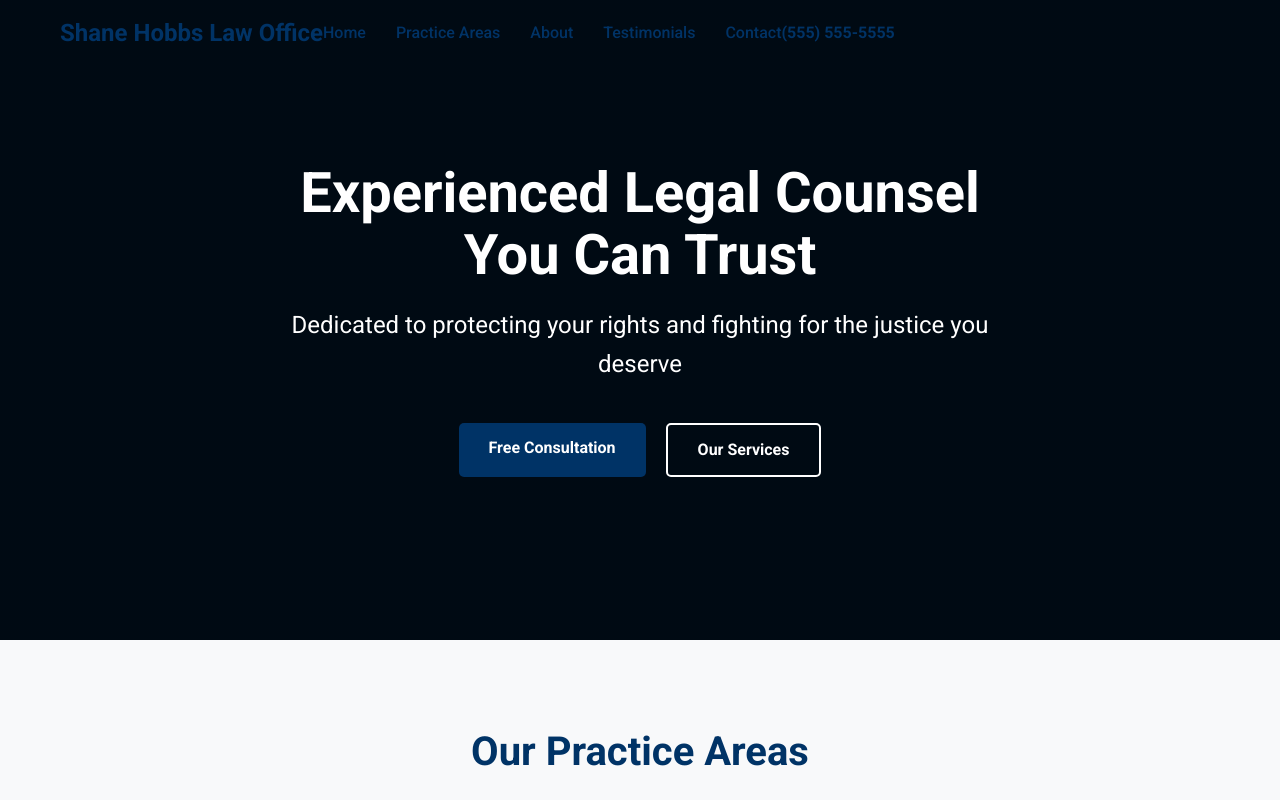
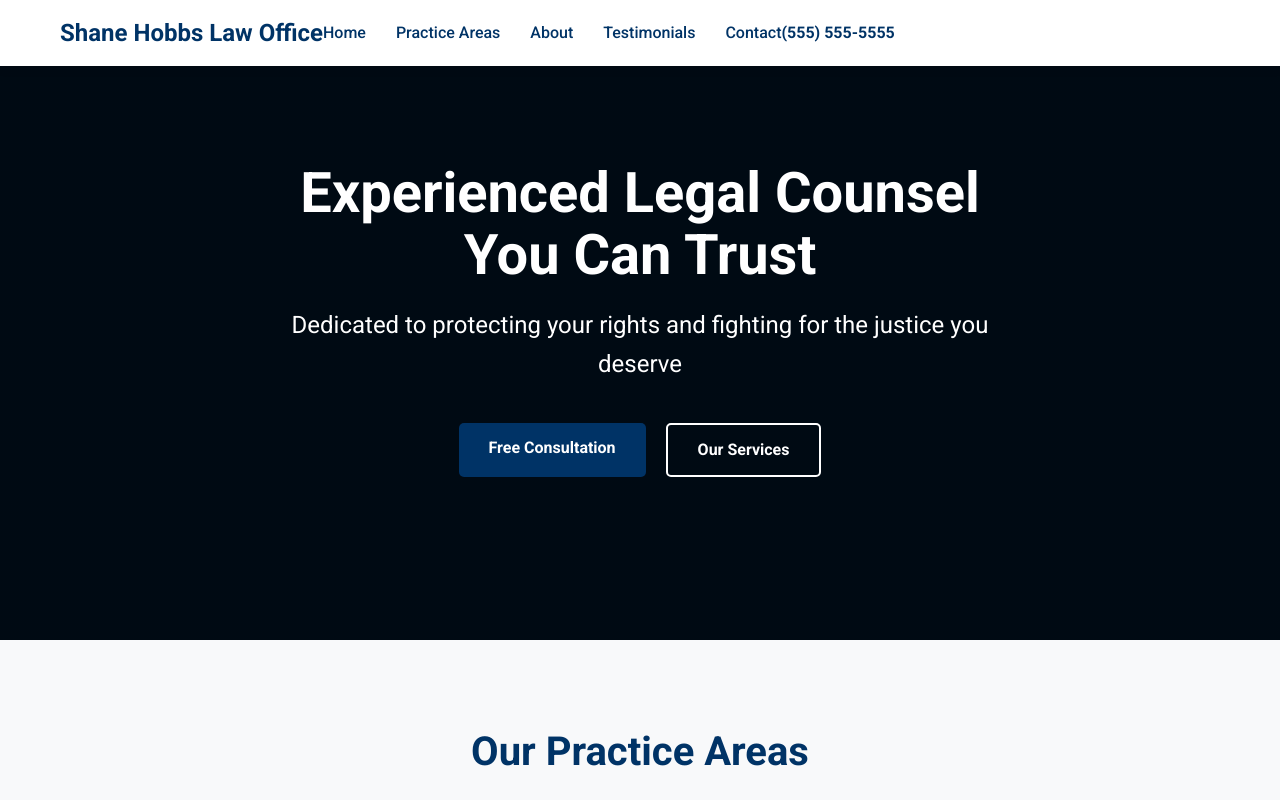
Before and after one commit to AndrewOchs/hobbs-law-website, a React (Vite) app: page / in a window 1280 px wide. Shown: the top 800 px of the page. Built offline with nearby package versions, Linux system fonts and the light colour scheme.

Commit message:
fixed NavBar

```diff
--- a/src/components/Navbar/Navbar.css
+++ b/src/components/Navbar/Navbar.css
@@ -3,10 +3,11 @@
   top: 0;
   left: 0;
   width: 100%;
-  background-color: transparent;
+  background-color: white; /* Change from transparent to white */
   padding: 20px 0;
   transition: all 0.3s ease;
   z-index: 1000;
+  box-shadow: 0 2px 10px rgba(0, 0, 0, 0.1); /* Add shadow by default */
 }
 
 .navbar.scrolled {
```
